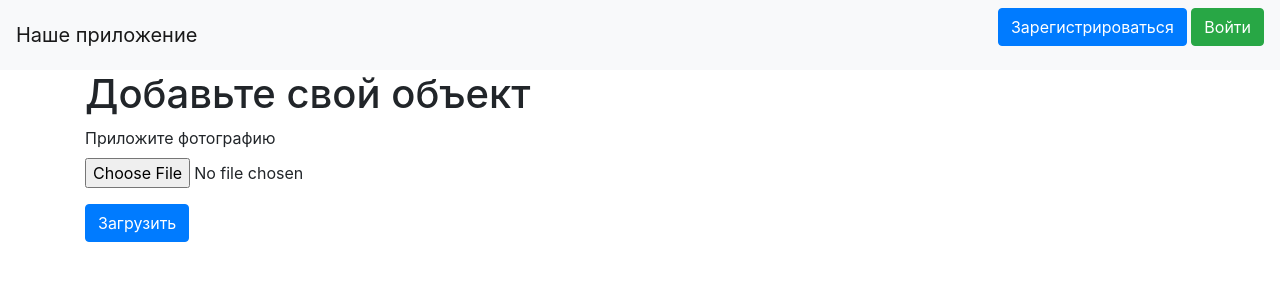
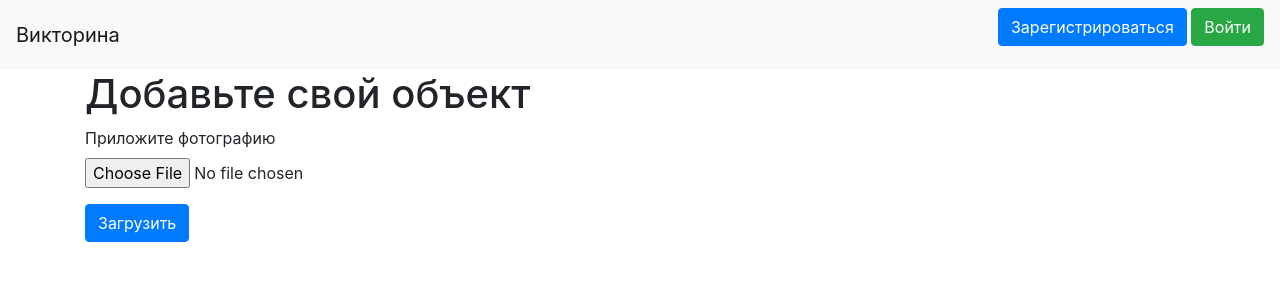
Before and after one commit to VasTsar/PyWeb, a Flask app: page /load in a window 1280 px wide. Shown: the top 300 px of the page. Run offline with Flask 3, Linux system fonts and the light colour scheme; parts of the project's set-up code (start-up, migrations or seed data) failed here and were passed over; some libraries are stand-ins or nearby versions.

Commit message:
бэкап

```diff
--- a/templates/base.html
+++ b/templates/base.html
@@ -7,12 +7,13 @@
           href="https://stackpath.bootstrapcdn.com/bootstrap/4.4.1/css/bootstrap.min.css"
           integrity="sha384-Vkoo8x4CGsO3+Hhxv8T/Q5PaXtkKtu6ug5TOeNV6gBiFeWPGFN9MuhOf23Q9Ifjh"
           crossorigin="anonymous">
+    <link rel="stylesheet" href="styles.css">
     <title>{{ title }}</title>
 </head>
 <body>
 <header>
     <nav class="navbar navbar-light bg-light">
-        <a class="navbar-brand" href="#">Наше приложение</a>
+        <a class="navbar-brand" href="#">Викторина</a>
         {% if current_user.is_authenticated %}
             <a class="navbar-brand" href="/logout">{{ current_user.name }}</a>
         {% else %}
--- a/templates/index2.html
+++ b/templates/index2.html
@@ -67,7 +67,7 @@
 <br>
 <form method="post">
     <fieldset id="group1">
-        <input type="radio" value="{{id1}}" name="group1">
+        <input type="radio" value="{{id1}}" name="group1" checked="checked">
         <input type="radio" value="{{id2}}" name="group1">
     </fieldset>
     <p>
--- a/templates/load_object.html
+++ b/templates/load_object.html
@@ -8,7 +8,6 @@
         <div class="form-group">
             <label for="photo">Приложите фотографию</label>
             <input type="file" class="form-control-file" id="photo" name="file">
-
         </div>
 
         <button type="submit" class="btn btn-primary">Загрузить</button>
```
Also changed, not shown: static/css/style.css (added).
